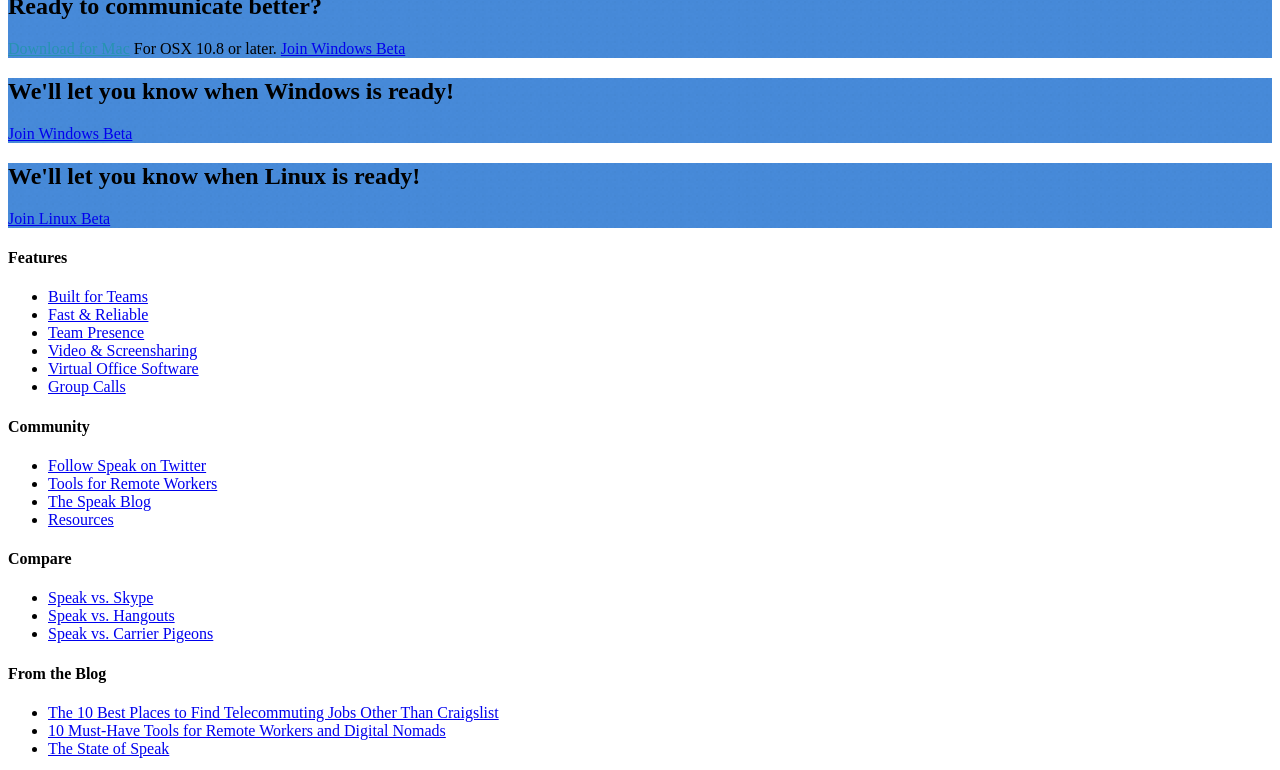
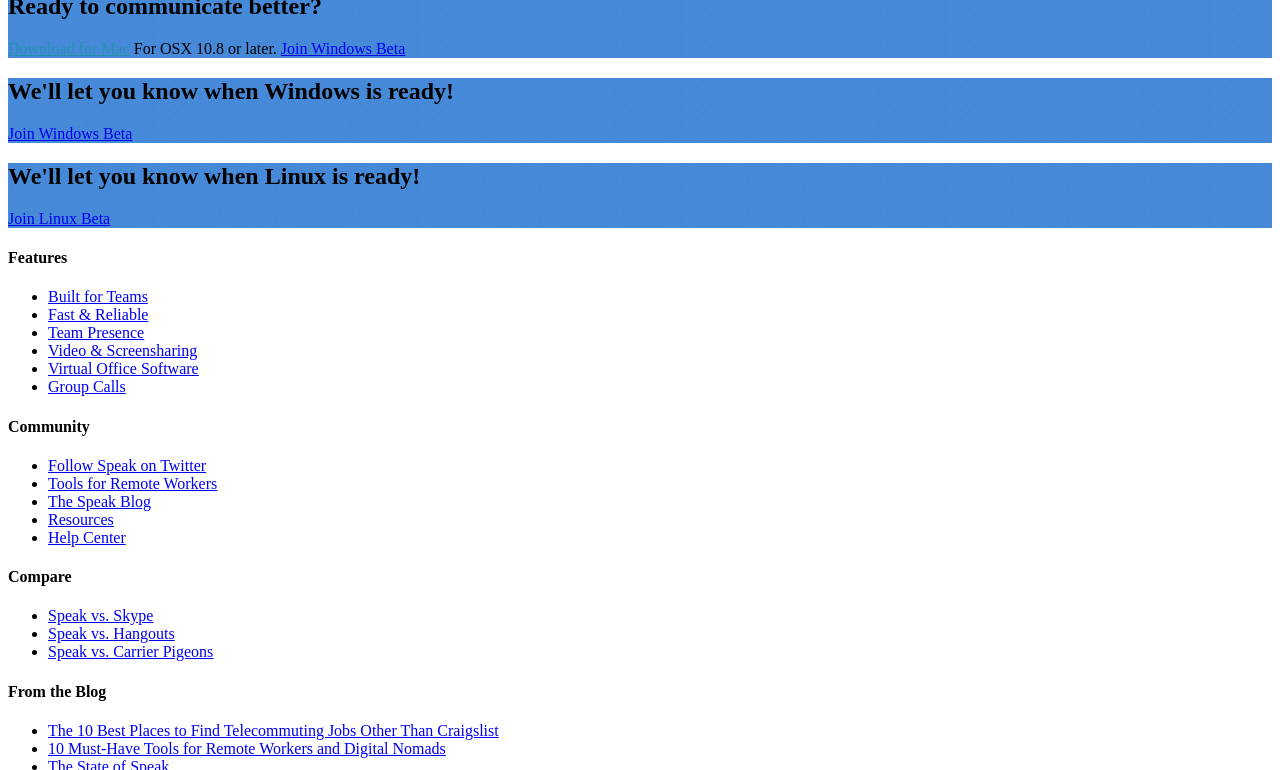
Before and after one commit to speak/website, a Jekyll site: the page built from resources/index.html, in a window 1280 px wide and 900 px high, scrolled down 2620 px, cut to the strip 0-770 px from the top of the window. Built offline with Jekyll 4.4.1, drawn with Linux system fonts in a browser that asks for light colours; nearby versions of some CDN libraries; a script that is not in the unit is left out.

Commit message:
Added Help link

```diff
--- a/_includes/footer.html
+++ b/_includes/footer.html
@@ -52,10 +52,11 @@
             <div class="four columns">
               <h4>Community</h4>
               <ul>
-                <li><a href="http://www.twitter.com/speak_io">Follow Speak on Twitter</a></li>
+                <li><a href="https://twitter.com/speak_io">Follow Speak on Twitter</a></li>
                 <li><a href="/tools-for-remote-workers-digital-nomads">Tools for Remote Workers</a></li>
                 <li><a href="http://blog.speak.io">The Speak Blog</a></li>
                 <li><a href="/resources">Resources</a></li>
+                <li><a href="http://help.speak.io/">Help Center</a></li>
               </ul>
             </div>
             <div class="four columns">
```
